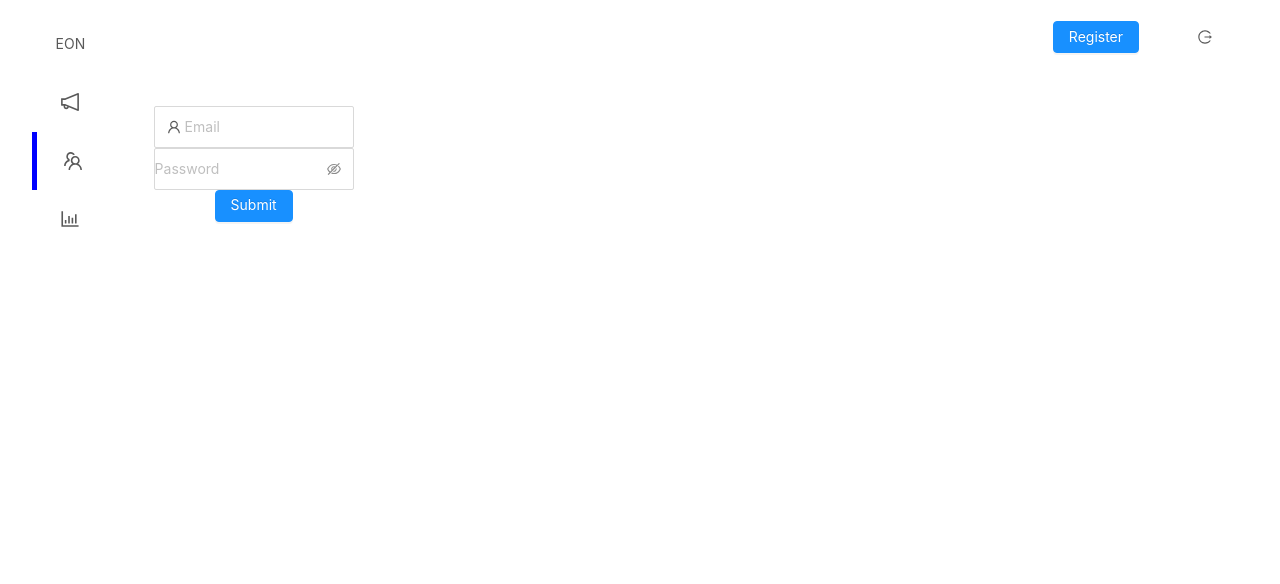
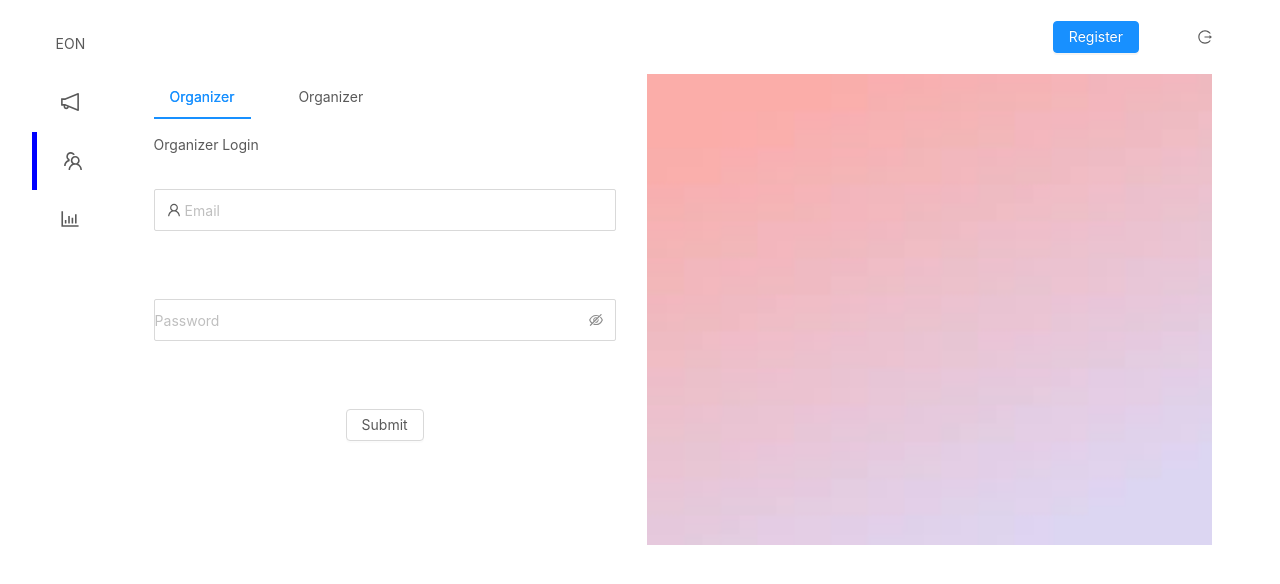
Before and after one commit to bhaarneval/eon-web, a React app: page /login in a window 1280 px wide. Shown: the top 584 px of the page. Built offline with nearby package versions, Linux system fonts and the light colour scheme.

Commit message:
basic layout

```diff
--- a/src/components/layout/layout.css
+++ b/src/components/layout/layout.css
@@ -15,5 +15,5 @@
 }
 
 .contentBody{
-  padding-top: 10%;
+  padding-top: 6%;
 }
--- a/src/components/login/login.css
+++ b/src/components/login/login.css
@@ -1,4 +1,24 @@
 .example-input {
-  width: 200px;
-  margin: 0 8px 8px 0;
+  justify-content: space-around;
+  height: 100%;
 }
+
+.loginContainer{
+  display: flex;
+  flex-direction: row;
+  height: 80vh;
+  width: 100%;
+}
+
+.leftBody{
+  width: 45%;
+  margin-right: 31px;
+}
+
+.rightBody{
+  width: 55%;
+}
+
+.image{
+  width: 100%;
+}
--- a/src/components/login/login.js
+++ b/src/components/login/login.js
@@ -6,6 +6,11 @@ import { EMAIL_REQUIRED, PASSWORD_REQUIRED } from "../../constants/messages";
 import * as Yup from "yup";
 import React, { Component } from "react";
 import { Button } from 'antd';
+import { Tabs } from 'antd';
+import illustration from "../../assets/illustration.jpg";
+
+const { TabPane } = Tabs;
+
 import { Input } from 'antd';
 import { UserOutlined } from '@ant-design/icons';
 
@@ -14,10 +19,23 @@ const validationSchema = Yup.object({
   password: Yup.string().required(PASSWORD_REQUIRED)
 });
 
+function callback(key) {
+  console.log(key);
+}
 
 class Login extends Component {
   render() {
     return (
+      <div className="loginContainer">
+        <div className="leftBody">
+          <Tabs onChange={callback}>
+            <TabPane tab="Organizer" key="1">
+              Organizer Login
+            </TabPane>
+            <TabPane tab="Organizer" key="2">
+              Subscriber Login
+            </TabPane>
+          </Tabs>
           <Formik
             initialValues={{ email: "", password: "" }}
             validationSchema={validationSchema}
@@ -27,8 +45,7 @@ class Login extends Component {
             }}
           >
             {({ handleChange, handleSubmit, values, errors }) => (
-          <form onSubmit={handleSubmit}>
-            <div>
+              <form style={{height:'50%'}} onSubmit={handleSubmit}>
                 <div className="flex flex-column vertical-center example-input">
                     <Input
                       size="large"
@@ -46,17 +63,21 @@ class Login extends Component {
                     />
                     {errors.password ? errors.password : null}
                     <Button
-                    type="primary"
-                    // type="submit"
+                      // type="primary"
+                      type="submit"
                       variant="contained"
                     >
                       {SUBMIT}
                     </Button>
                   </div>
-            </div>
               </form>
             )}
           </Formik>
+        </div>
+        <div className="rightBody">
+            <img className="image" src={illustration}/>
+        </div>
+    </div>
     );
   }
 }
--- a/src/components/sideNav/sideNav.js
+++ b/src/components/sideNav/sideNav.js
@@ -6,6 +6,7 @@ import PropTypes from 'prop-types';
 
 import {isDark} from '../../util/themeIdentify';
 import { constants } from "../../constants/constants";
+
 
 import {
   NotificationOutlined,
```
Also changed, not shown: src/assets/illustration.jpg (added). Lines whose indentation alone changed are shown as unchanged.
